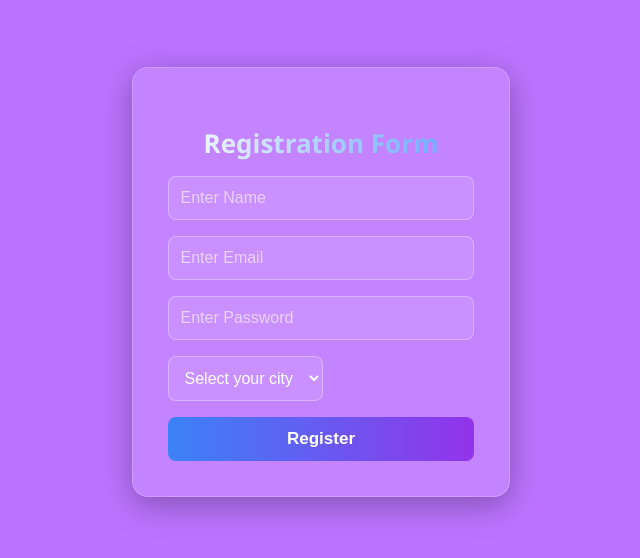
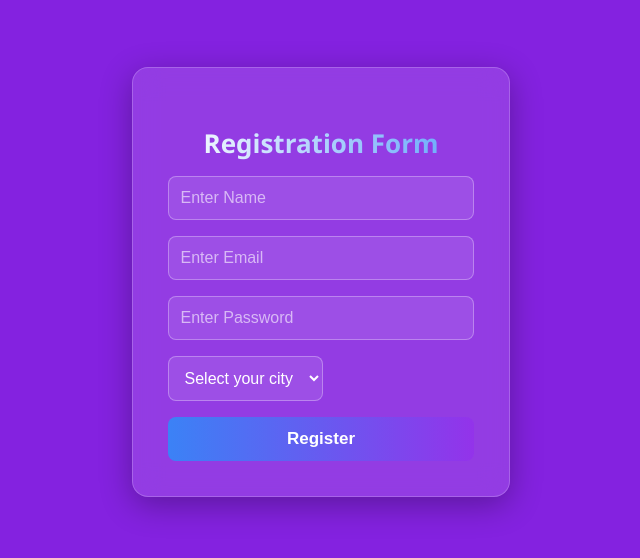
Before and after one commit to Pranali855/assignment-21, a React (Vite) app: page / in a window 1280 px wide. Shown: the part 118-676 px from the top of the page, without its empty margins (355-995 px from the left). Built offline with nearby package versions, Linux system fonts and the light colour scheme.

Commit message:
Update App.css
 background color changed

```diff
--- a/src/App.css
+++ b/src/App.css
@@ -5,7 +5,7 @@ html, body {
   display: flex;
   align-items: center;
   justify-content: center;
- background: #bc74ff;
+ background: #8422e0;
   background-size: 300% 300%;
   animation: gradientMove 10s ease infinite;
   font-family: 'Segoe UI', sans-serif;
```
